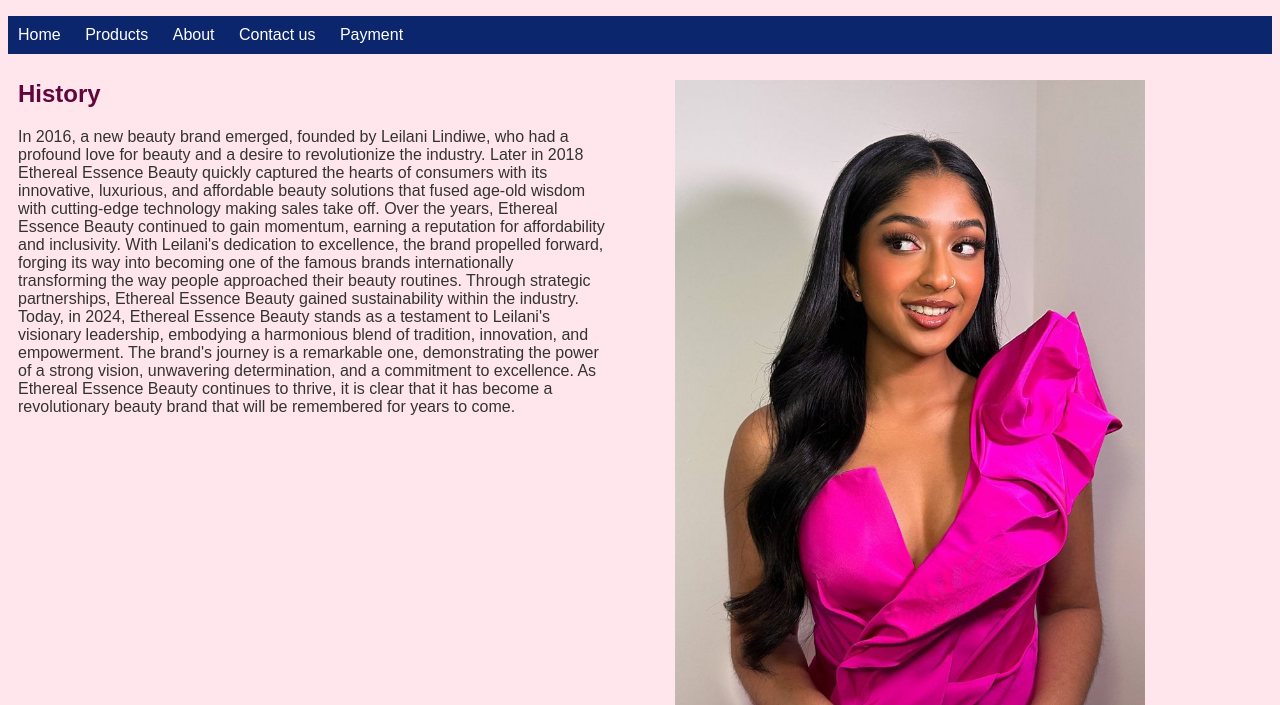
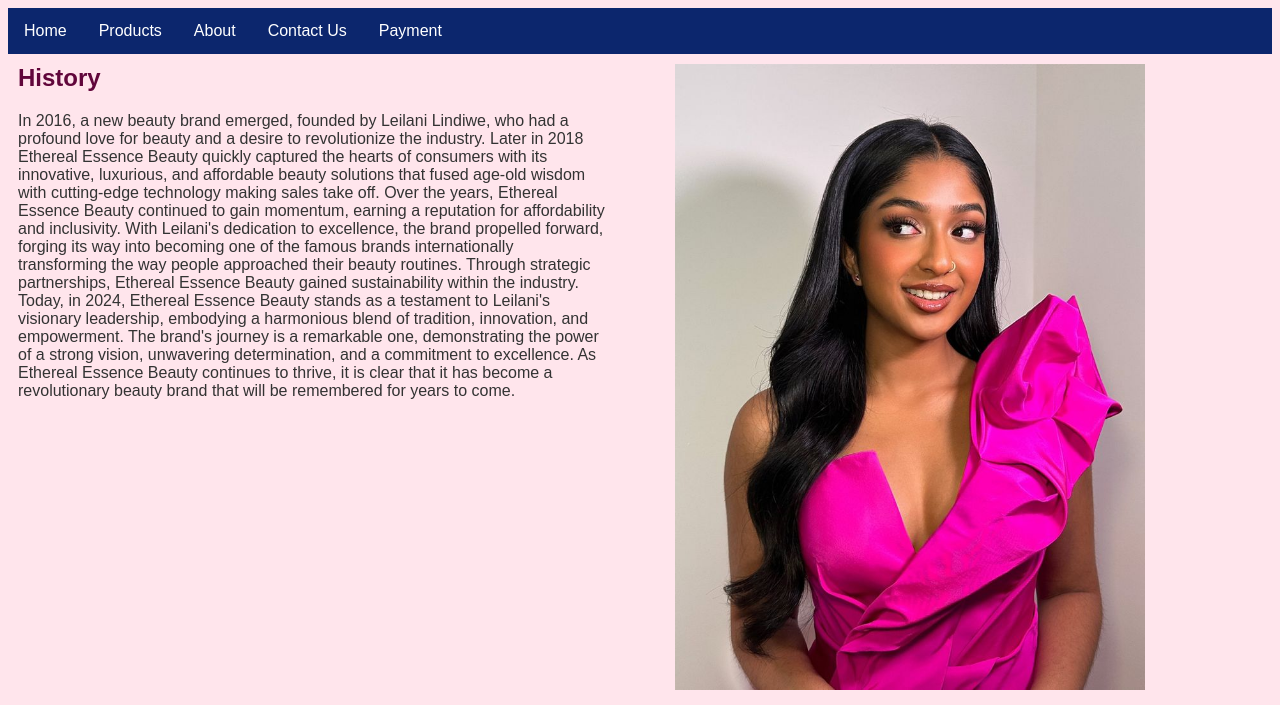
Before and after one commit to nmonar1/FirstWeb, a PHP site: page /about.html in a window 1280 px wide. Shown: the top 705 px of the page. Run offline with PHP 8.4, Linux system fonts and the light colour scheme.

Commit message:
modified nav bar in about.html

```diff
--- a/about.html
+++ b/about.html
@@ -6,15 +6,18 @@
     <link rel="stylesheet" href="css/about.css">
 
     <title>About</title>
+    <div class="topnav">
+        <a href="index.html">Home</a>
+        <a href="products.html">Products</a>
+        <a href="about.html">About</a>
+        <a href="contact_us.html">Contact Us</a>
+        <a href="payment.html">Payment</a>
+
+
+    </div>
 </head>
 <body>
-    <ul class="navbar-nav mr-auto">
-        <li class="nav-item"> <a class="nav-link" href="index.html">Home</a> </li>
-        <li class="nav-item"> <a class="nav-link" href="products.html">Products</a> </li>
-        <li class="nav-item"> <a class="nav-link" href="about.html">About</a></li>
-        <li class="nav-item"> <a class="nav-link" href="contact_us.html">Contact us</a></li>
-        <li class="nav-item"> <a class="nav-link" href="payment.html">Payment</a></li>
-    </ul>
+
     <div class="container">
         <div class="column">
             <h2>History</h2>
--- a/css/about.css
+++ b/css/about.css
@@ -1,17 +1,20 @@
 @charset "utf-8";
-.navbar-nav {
+.topnav{
     background-color: #0c266d;
-    list-style: none;
-    padding: 10px;
+    overflow: hidden;
 }
 
-.nav-item {
-    display: inline-block;
-    margin-right: 20px;
+.topnav a{
+    color: #fff;
+    float: left;
+    display: block;
+    text-decoration: none;
+    text-align: left;
+    padding: 14px 16px;
 }
-
-.nav-link {
-    color: #fff;
+.topnav a:hover{
+    color: rgb(238, 238, 238);
+    background-color: #61063b;
     text-decoration: none;
 }
 body {
```
